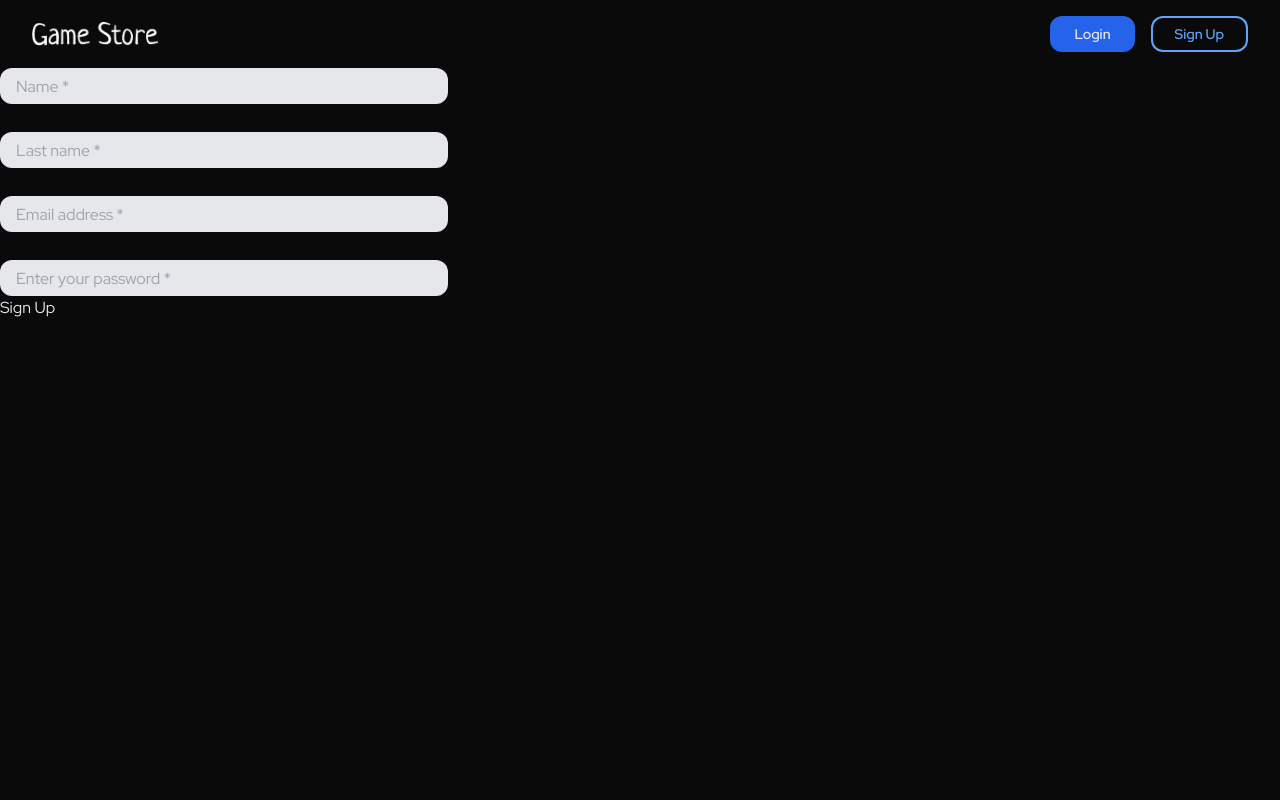
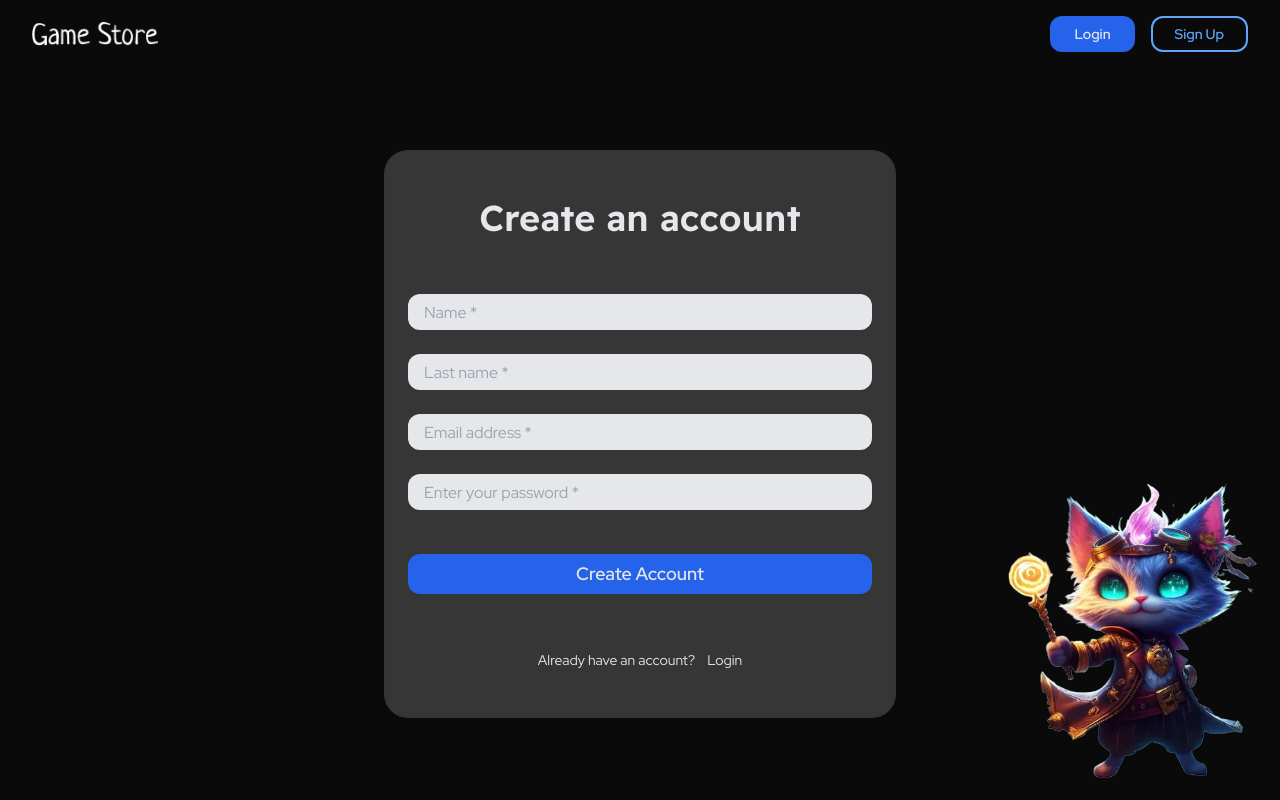
Before and after one commit to DavidAlmonacid/peaku-final-project, a React (Vite) app in the folder client/: page /signup in a window 1280 px wide. Built offline with nearby package versions, Linux system fonts and the light colour scheme.

Commit message:
Add signup image and update form styling in SignUp.jsx

```diff
--- a/client/src/pages/SignUp.jsx
+++ b/client/src/pages/SignUp.jsx
@@ -1,3 +1,5 @@
+import signupImage from "../assets/signup-image.webp";
+
 export default function SignUp() {
   const handleSubmit = async (event) => {
     event.preventDefault();
@@ -16,27 +18,56 @@ export default function SignUp() {
   };
 
   return (
-    <form onSubmit={handleSubmit}>
+    <div className="flex justify-center items-center h-full">
+      <section className="flex flex-col items-center gap-y-14 px-6 py-12 bg-accent-antiflash-white/20 backdrop-blur-sm w-full max-w-lg mx-3 rounded-3xl">
+        <h1 className="text-4xl font-semibold">Create an account</h1>
+
+        <form className="w-full" onSubmit={handleSubmit}>
           <div
-        className="flex flex-col gap-7 max-w-md *:bg-accent-antiflash-white *:text-accent-night *:h-9 *:px-4 *:rounded-xl *:focus-within:outline-primary-royal-blue"
+            className="flex flex-col gap-y-6 *:bg-accent-antiflash-white *:text-accent-night *:w-full *:h-9 *:px-4 *:rounded-xl *:focus-within:outline-primary-royal-blue"
             style={{ colorScheme: "light" }}
           >
-        <input type="text" name="name" placeholder="Name *" />
-        <input type="text" name="last_name" placeholder="Last name *" />
+            <input type="text" name="name" placeholder="Name *" required />
+            <input
+              type="text"
+              name="last_name"
+              placeholder="Last name *"
+              required
+            />
             <input
               type="email"
               name="email"
               pattern="\w+@\w+\.\w{2,3}"
               placeholder="Email address *"
+              required
             />
             <input
               type="password"
               name="password"
               placeholder="Enter your password *"
+              required
             />
           </div>
 
-      <input type="submit" value="Sign Up" />
+          <button
+            type="submit"
+            className="mt-11 bg-primary-royal-blue text-accent-antiflash-white text-lg font-medium h-10 w-full rounded-xl"
+          >
+            Create Account
+          </button>
         </form>
+
+        <p className="flex gap-x-3 text-sm">
+          <span>Already have an account?</span>
+          <button>Login</button>
+        </p>
+      </section>
+
+      <div className="absolute right-0 bottom-0 -z-10">
+        <picture className="block max-w-64 p-3 md:p-4 lg:p-5 box-content">
+          <img src={signupImage} alt="fantasy character" />
+        </picture>
+      </div>
+    </div>
   );
 }
```
Lines whose indentation alone changed are shown as unchanged.
